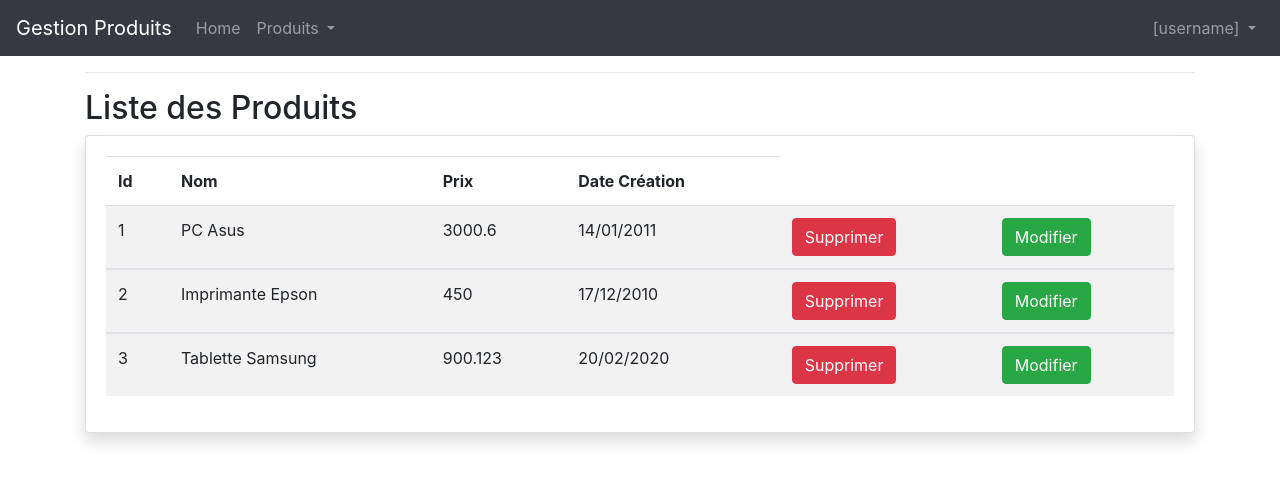
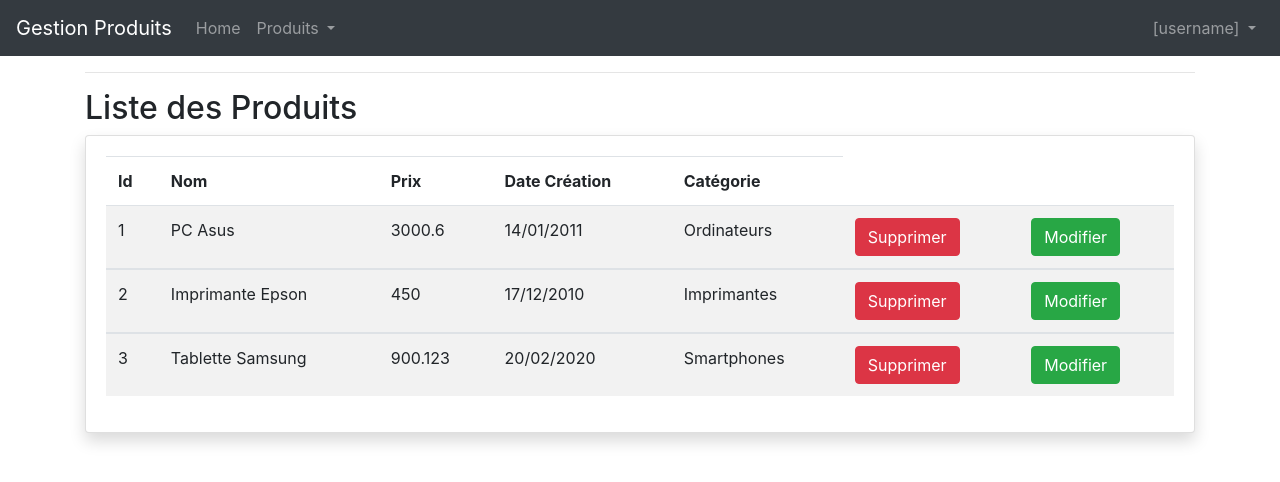
Before and after one commit to Djibba/GestionProduit-Front, an Angular app: page /produits in a window 1280 px wide. Shown: the top 482 px of the page. Built offline with nearby package versions, Linux system fonts and the light colour scheme.

Commit message:
update files

```diff
--- a/src/app/add-produit/add-produit.component.html
+++ b/src/app/add-produit/add-produit.component.html
@@ -1,4 +1,5 @@
 <div class="container">
+  <hr>
   <div><h2>Ajouter un Produit :</h2></div>
   <form>
     <div class="col-sm-2 col-md-2 col-lg-2">
--- a/src/app/add-produit/add-produit.component.ts
+++ b/src/app/add-produit/add-produit.component.ts
@@ -13,7 +13,7 @@ export class AddProduitComponent implements OnInit {
     newProduit = new Produit();
     message?: string;
     categories?: Categorie[];
-    newIdCat?: number;
+    newIdCat!: number;
     newCategorie?: Categorie;
 
     constructor(private produitService: ProduitService) { }
@@ -23,6 +23,8 @@ export class AddProduitComponent implements OnInit {
     }
 
     addProduit() {
+      this.newCategorie = this.produitService.consulterCategorie(this.newIdCat);
+      this.newProduit.categorie = this.newCategorie;
       this.produitService.ajouterProduit(this.newProduit);
       this.message = `Produit ${this.newProduit.nomProduit} ajouté avec succès !`;
     }
--- a/src/app/produits/produits.component.html
+++ b/src/app/produits/produits.component.html
@@ -9,6 +9,7 @@
           <th>Nom</th>
           <th>Prix</th>
           <th>Date Création</th>
+          <th>Catégorie</th>
         </tr>
         <tbody *ngFor="let produit of produits">
           <tr>
@@ -16,6 +17,7 @@
             <td>{{ produit.nomProduit }}</td>
             <td>{{ produit.prixProduit }}</td>
             <td>{{ produit.dateCreation | date : "dd/MM/yyyy" }}</td>
+            <td>{{ produit.categorie?.nomCat }}</td>
             <td><a class="btn btn-danger" (click)="supprimerProduit(produit)">Supprimer</a></td>
             <td><a class="btn btn-success" [routerLink]="['/updateProduit',produit.idProduit]">Modifier</a></td>
           </tr>
--- a/src/app/update-produit/update-produit.component.ts
+++ b/src/app/update-produit/update-produit.component.ts
@@ -2,6 +2,7 @@ import { Component, OnInit } from '@angular/core';
 import { ActivatedRoute, Router } from '@angular/router';
 import { ProduitService } from '../services/produit.service';
 import { Produit } from '../model/produit.model';
+import { Categorie } from './../model/categorie.model';
 
 @Component({
   selector: 'app-update-produit',
@@ -11,11 +12,15 @@ import { Produit } from '../model/produit.model';
 export class UpdateProduitComponent implements OnInit {
 
   currentProduit = new Produit();
+  categorie!: Categorie[];
+  updateCatid!: number;
 
   constructor(private activatedRoute: ActivatedRoute, private router: Router, private produitService: ProduitService) { }
 
   ngOnInit(): void {
+    this.categorie = this.produitService.listerCategories();
     this.currentProduit = this.produitService.consulterProduit(this.activatedRoute.snapshot.params['id']);
+    this.updateCatid = this.currentProduit.categorie!.idCat;
   }
 
   updateProduit() {
```
